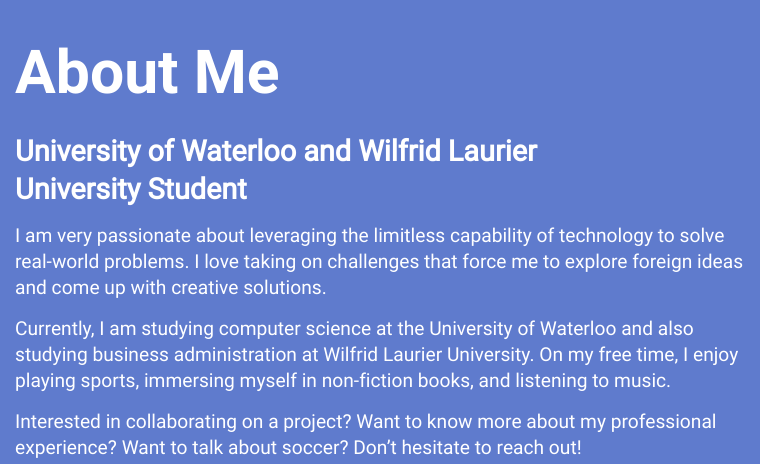
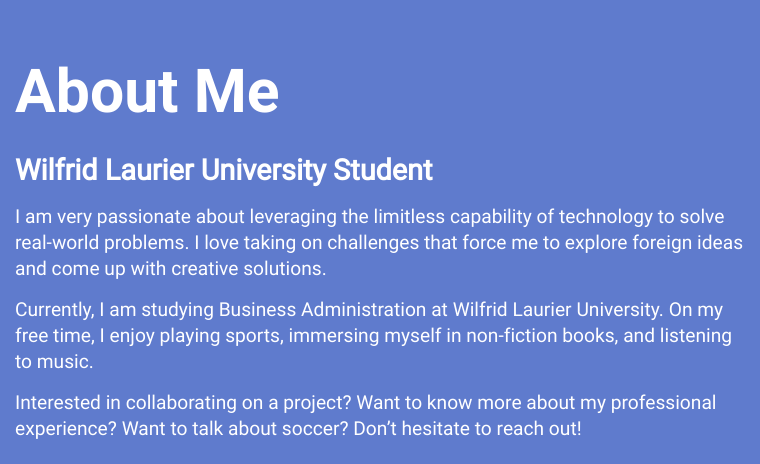
Before and after one commit to jacobfashanu/personal-site, a plain HTML site: page index.html in a window 1280 px wide. Shown: the part 920-1384 px from the top of the page, 0-760 px from the left. Drawn offline with Linux system fonts and the light colour scheme; grey boxes are pictures that could not be loaded.

Commit message:
Update Readme

```diff
--- a/index.html
+++ b/index.html
@@ -36,9 +36,9 @@
             <div id="mainAbout">
                 <div class="reveal">
                     <h1>About Me</h1>
-                    <h2>University of Waterloo and Wilfrid Laurier<br>University Student</h2>
+                    <h2>Wilfrid Laurier University Student</h2>
                     <p>I am very passionate about leveraging the limitless capability of technology to solve real-world problems. I love taking on challenges that force me to explore foreign ideas and come up with creative solutions. </p>
-                    <p>Currently, I am studying computer science at the University of Waterloo and also studying business administration at Wilfrid Laurier University. On my free time, I enjoy playing sports, immersing myself in non-fiction books, and listening to music. </p>
+                    <p>Currently, I am studying Business Administration at Wilfrid Laurier University. On my free time, I enjoy playing sports, immersing myself in non-fiction books, and listening to music. </p>
                     <p id="asde">Interested in collaborating on a project? Want to know more about my professional experience? Want to talk about soccer? Don’t hesitate to reach out!</p>
                     <div id="reachOutContainer">
                         <a href="#ReachOut">Reach Out</a>
```
